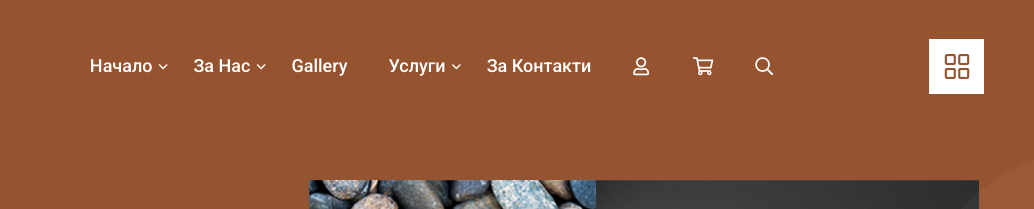
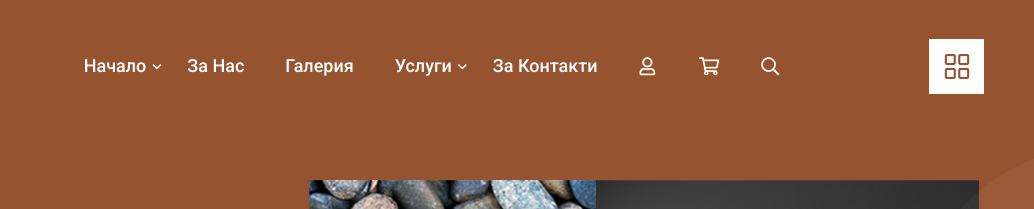
Before and after one commit to idktech/tiles, a plain HTML site: page index.html in a window 1280 px wide. Shown: the top 209 px of the page, 246-1280 px from the left. Drawn offline with nearby package versions, Linux system fonts and the light colour scheme.

Commit message:
updates on menu

```diff
--- a/index.html
+++ b/index.html
@@ -110,8 +110,6 @@
                                 <ul class="navigation clearfix">
                                     <li class="current dropdown"><a href="index.html">Начало</a>
                                         <ul>
-                                            <!-- <li><a href="index.html">Home Page 01</a></li> -->
-                                            <!--<li><a href="index-2.html">Home Page 02</a></li>-->
                                             <li><a href="index-onepage.html">OnePage Home</a></li>
                                             <li><a href="index-rtl.html">RTL Home</a></li>
                                             <li class="dropdown"><a href="index.html">Header Style</a>
@@ -122,9 +120,9 @@
                                             </li>
                                         </ul>
                                     </li>
-                                    <li class="dropdown"><a href="about.html">За Нас</a>
+                                    <li><a href="about.html">За Нас</a>
                                     </li>
-                                    <li><a href="gallery.html">Gallery</a> </li>
+                                    <li><a href="gallery.html">Галерия</a></li>
                                     <li class="dropdown"><a href="index.html">Услуги</a>
                                         <ul>
                                             <li><a href="product.html">Product Page 01</a></li>
@@ -132,46 +130,6 @@
                                             <li><a href="product-details.html">Product Details</a></li>
                                         </ul>
                                     </li>
-                                    <!-- <li class="dropdown"><a href="index.html">Elements</a>
-                                        <div class="megamenu">
-                                            <div class="row clearfix">
-                                                <div class="col-lg-6 column">
-                                                    <ul>
-                                                        <li>
-                                                            <h4>Elements 1</h4>
-                                                        </li>
-                                                        <li><a href="about-element-1.html">About Block 01</a></li>
-                                                        <li><a href="about-element-2.html">About Block 02</a></li>
-                                                        <li><a href="shop-element-1.html">Shop Block 01</a></li>
-                                                        <li><a href="shop-element-2.html">Shop Block 02</a></li>
-                                                        <li><a href="news-element-1.html">News Block 01</a></li>
-                                                        <li><a href="news-element-2.html">News Block 02</a></li>
-                                                        <li><a href="team-element-1.html">Team Block 01</a></li>
-                                                        <li><a href="team-element-2.html">Team Block 02</a></li>
-                                                    </ul>
-                                                </div>
-                                                <div class="col-lg-6 column">
-                                                    <ul>
-                                                        <li>
-                                                            <h4>Elements 2</h4>
-                                                        </li>
-                                                        <li><a href="video-element.html">Video Block</a></li>
-                                                        <li><a href="experience-element.html">Experience Block</a></li>
-                                                        <li><a href="testimonial-element.html">Testimonial Block</a>
-                                                        </li>
-                                                        <li><a href="clients-element.html">Clients Block</a></li>
-                                                    </ul>
-                                                </div>
-                                            </div>
-                                        </div>
-                                    -->
-                                    <!-- <li class="dropdown"><a href="index.html">Blog</a>
-                                        <ul>
-                                            <li><a href="blog.html">Blog Grid</a></li>
-                                            <li><a href="blog-2.html">Blog Standard</a></li>
-                                            <li><a href="blog-details.html">Blog Details</a></li>
-                                        </ul>
-                                    </li> -->
                                     <li><a href="contact.html">За Контакти</a></li>
                                 </ul>
                             </div>
```
Also changed, not shown: blog-2.html (+2 -2 lines), contact.html (+2 -2 lines), error.html (+1 -1 lines), gallery.html (+1 -1 lines), product-details.html (+2 -2 lines), product.html (+2 -2 lines), shop-element-2.html (+2 -2 lines).
